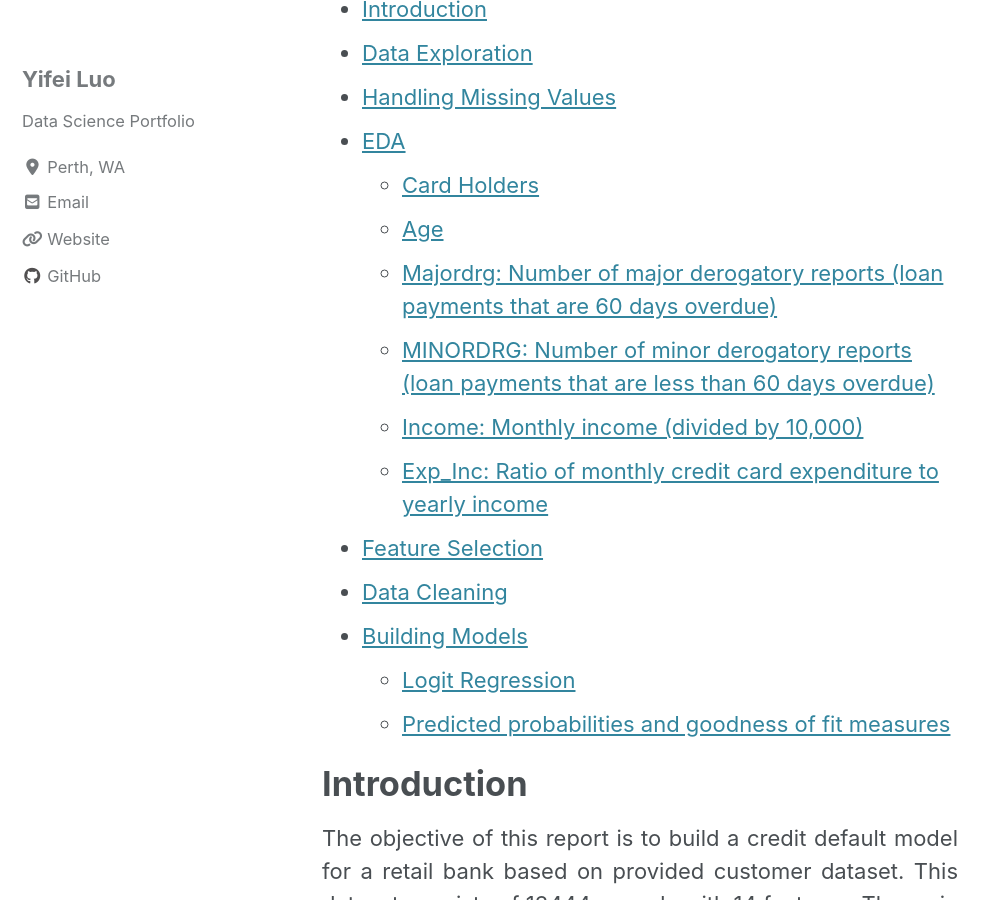
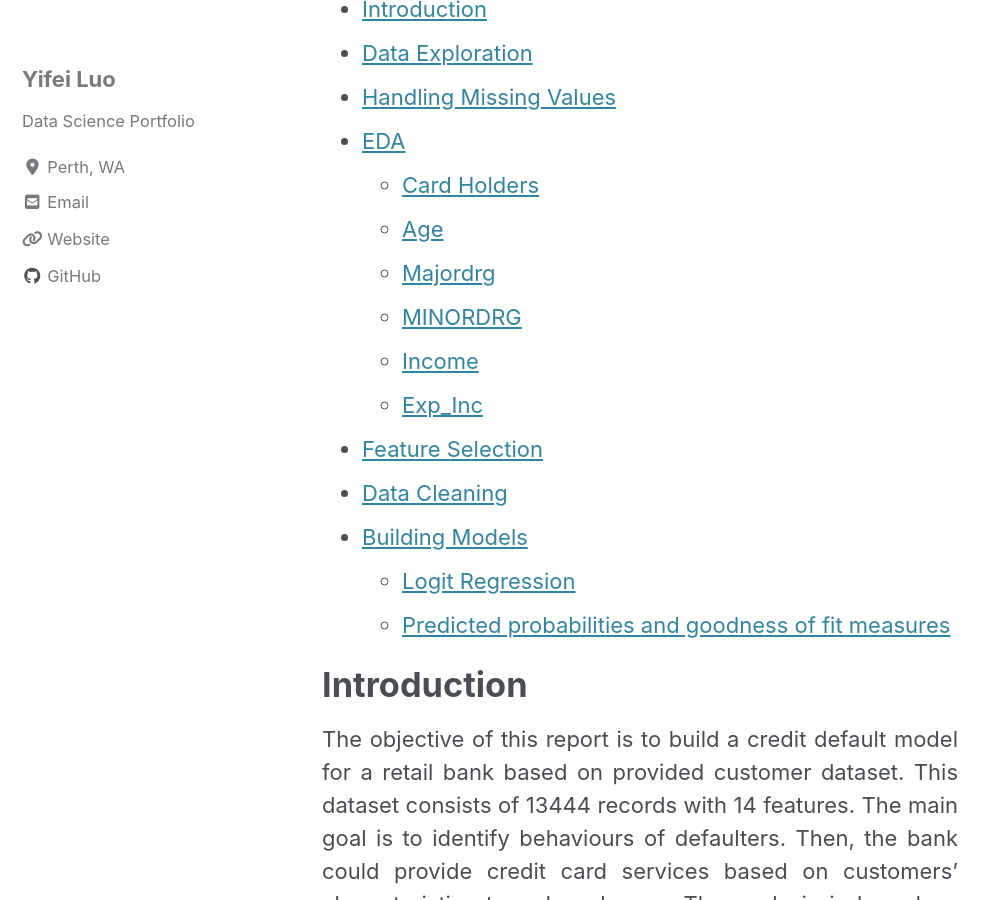
Before and after one commit to learn2gether/learn2gether.github.io, a Jekyll site: the page built from _posts/2018-02-01-Credit-Default-Analysis.md, in a window 1280 px wide and 900 px high, scrolled down 660 px. Shown: the whole window, without its empty margins (0-999 px from the left). Built offline with Jekyll 4.4.1, drawn with Linux system fonts in a browser that asks for light colours; cached includes are drawn as plain includes; nearby versions of some CDN libraries; some of the changed text lies outside the part shown.

Commit message:
modify credit default

````diff
--- a/_posts/2018-02-01-Credit-Default-Analysis.md
+++ b/_posts/2018-02-01-Credit-Default-Analysis.md
@@ -16,15 +16,15 @@
 - [EDA](#eda)
   * [Card Holders](#card-holders)
   * [Age](#age)
-  * [Majordrg: Number of major derogatory reports (loan payments that are 60 days overdue)](#majordry)
-  * [MINORDRG: Number of minor derogatory reports (loan payments that are less than 60 days overdue)](#minordrg)
-  * [Income: Monthly income (divided by 10,000)](#income)
-  * [Exp_Inc: Ratio of monthly credit card expenditure to yearly income](#exp_inc)
+  * [Majordrg](#majordry)
+  * [MINORDRG](#minordrg)
+  * [Income](#income)
+  * [Exp_Inc](#exp_inc)
 - [Feature Selection](#feature-selection)
 - [Data Cleaning](#data-cleaning)
 - [Building Models](#building-models)
   * [Logit Regression](#logit-regression)
-  * [Predicted probabilities and goodness of fit measures](#prediction)
+  * [Predicted probabilities and goodness of fit measures](#predicted-probabilities-and-goodness-of-fit-measures)
 
 
 # Introduction
@@ -401,7 +401,9 @@
 
 ![alt text](https://learn2gether.github.io/images/posts/creditDefault/ageGroup.png "Age Group")
 
-## Majordrg: Number of major derogatory reports (loan payments that are 60 days overdue)
+## Majordrg
+
+Majordrg: Number of major derogatory reports (loan payments that are 60 days overdue)
 
 ```python
 truncatedData['MAJORDRG'].value_counts()
@@ -450,7 +452,9 @@
 
 <div style="text-align: justify"> According to analysis above, default and the number of major derogatory report has a positive correlation. People are more likely to default along with the increasing number of major derogatory report. Thus, once customer has the first major derogatory report, the bank should re-evaluate the customer to determine whether suspend or terminate his her credit card service. </div>
 
-## MINORDRG: Number of minor derogatory reports (loan payments that are less than 60 days overdue)
+## MINORDRG
+
+MINORDRG: Number of minor derogatory reports (loan payments that are less than 60 days overdue)
 
 ```python
 truncatedData['MINORDRG'].value_counts()
@@ -502,7 +506,9 @@
 
 <div style="text-align: justify"> The result of the analysis of minor derogatory report is quite similar with the major derogatory report. Thus, the bank also should re-evaluate customers if they have minor derogatory report as well. </div>
 
-## Income: Monthly income (divided by 10,000)
+## Income
+
+Income: Monthly income (divided by 10,000)
 
 ```python
 # Distribution of income
@@ -573,7 +579,9 @@
 
 According to above analysis, we can conclude that customers with low level of income are most likely to default.
 
-## Exp_Inc: Ratio of monthly credit card expenditure to yearly income
+## Exp_Inc
+
+Exp_Inc: Ratio of monthly credit card expenditure to yearly income
 
 <div style="text-align: justify"> The majority has ratio of monthly credit card expenditure to yearly income less than one twelfth, which means that their income and spending are balanced. However, they are still a large number of people who could not afford their bills, and these people are more likely to default. Thus, the bank should pay more attention on these people to avoid loss. </div>
 
````
